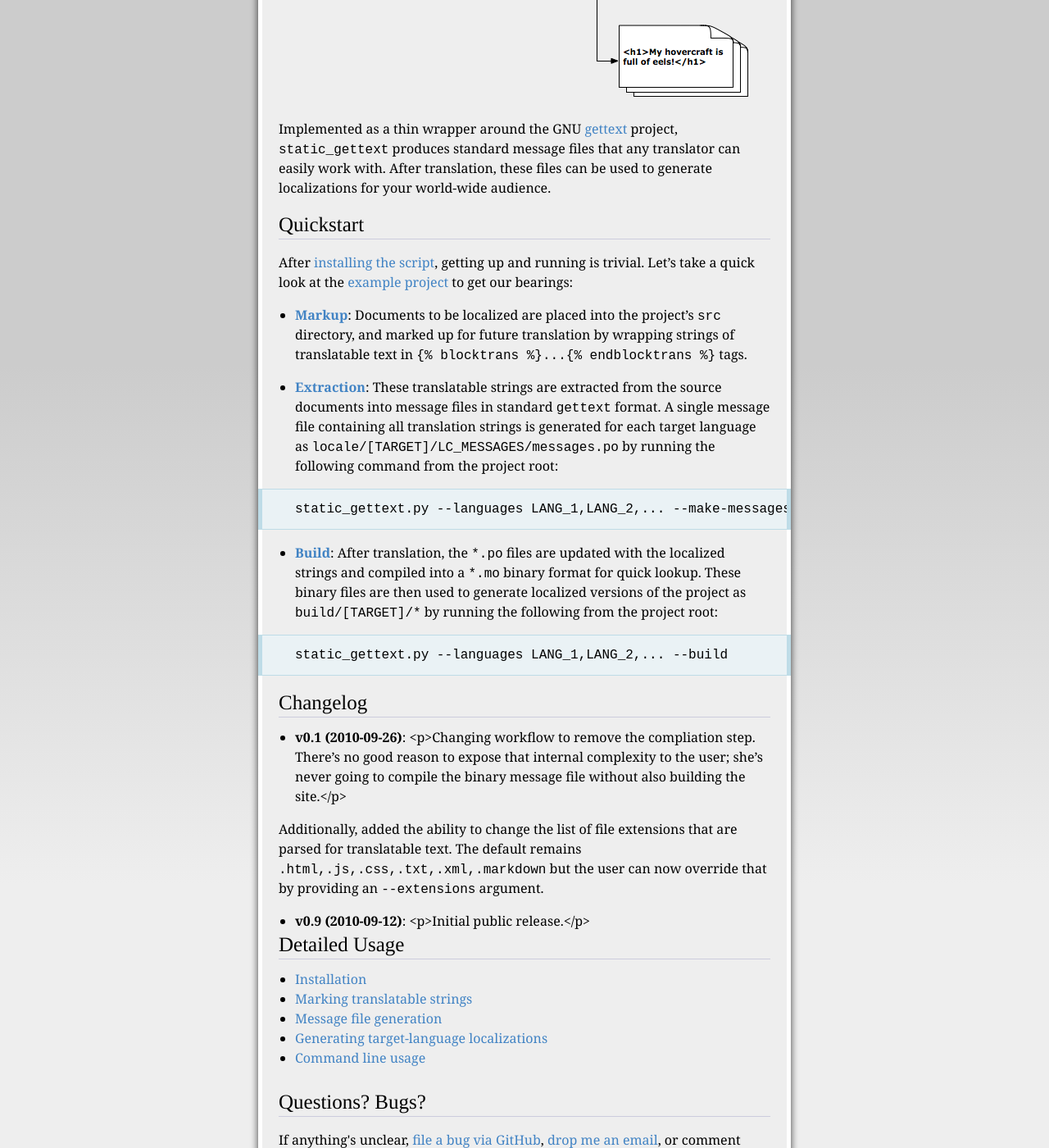
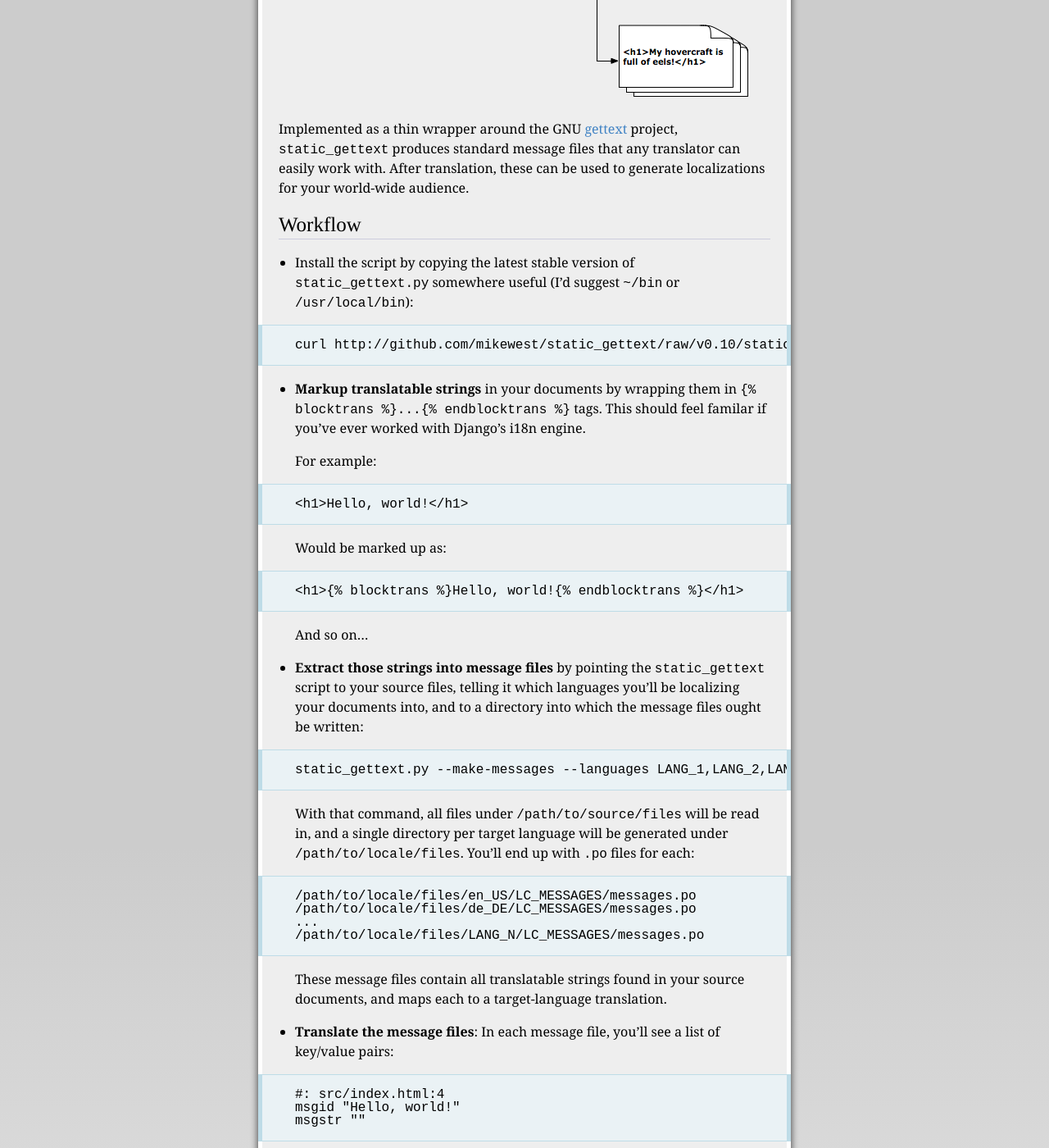
Before and after one commit to mikewest/mikewest.github.com, a Jekyll site: the page built from static_gettext/index.markdown, in a window 1280 px wide and 1400 px high, scrolled down 606 px. Shown: the whole window at 82% size. Built offline with Jekyll 4.4.1, drawn with Linux system fonts in a browser that asks for light colours; Markdown is read by kramdown in place of the engine named in the settings; some of the changed text lies outside the part shown.

Commit message:
Reworking the static_gettext documentation.

```diff
--- a/_layouts/static_gettext.html
+++ b/_layouts/static_gettext.html
@@ -3,14 +3,12 @@ layout: default
 ---
     <h1><a href="/static_gettext" rel="home"><code>static_gettext</code></a><span class="offscreen">: </span>Localization for Static Documents</h1>
     <ul class="actions">
-      <li><a href="http://github.com/mikewest/static_gettext/tarball/v0.9" class="cta">Download current version (v0.9)</a></li>
+      <li><a href="http://github.com/mikewest/static_gettext/tarball/v0.10" class="cta">Download current version (v0.10)</a></li>
       <li><a href="http://github.com/mikewest/static_gettext" class="cta">Source code on GitHub</a></li>
     </ul>
 
     {{ content }}
-
-
-
+<!--
     <ul class="usage" role="navigation">
       <li><a href="./install.html">Installation</a></li>
       <li><a href="./markup.html">Marking translatable strings</a></li>
--- a/jslint_utils/index.markdown
+++ b/jslint_utils/index.markdown
@@ -96,9 +96,11 @@ already put a project together, you'll need to do a few things:
 Changelog
 ---------
 
+<ul>
 {% for post in site.categories.jslint_utils %}
-*   **v{{ post.version }} ({{ post.date | date: "%Y-%m-%d" }})**: {{ post.content }}
+  <li><strong>v{{ post.version }} ({{ post.date | date: "%Y-%m-%d" }})</strong>: {{ post.content }}</li>
 {% endfor %}
+</ul>
 
 Questions?  Bugs?
 -----------------
--- a/static_gettext/index.markdown
+++ b/static_gettext/index.markdown
@@ -15,51 +15,101 @@ to translate as a group.
 
 Implemented as a thin wrapper around the GNU [gettext][] project,
 `static_gettext` produces standard _message files_ that any translator can
-easily work with.  After translation, these files can be used to generate
+easily work with.  After translation, these can be used to generate
 localizations for your world-wide audience.
 
 [gettext]:  http://www.gnu.org/software/gettext/
 
-Quickstart
-----------
+Workflow
+--------
 
-After [installing the script][install], getting up and running is trivial.
-Let's take a quick look at the [example project][example] to get our bearings:
+*   Install the script by copying the latest stable version of
+    `static_gettext.py` somewhere useful (I'd suggest `~/bin` or
+    `/usr/local/bin`):
 
-*   **[Markup][]**: Documents to be localized are placed into the project's `src`
-    directory, and marked up for future translation by wrapping strings of
-    translatable text in `{{ '{' }}% blocktrans %}...{{ '{' }}% endblocktrans %}`
-    tags.
+        curl http://github.com/mikewest/static_gettext/raw/v0.10/static_gettext.py > /usr/local/bin/static_gettext.py
 
-*   **[Extraction][]**: These translatable strings are extracted from the source
-    documents into _message files_ in standard `gettext` format.  A single
-    message file containing all translation strings is generated for each
-    target language as `locale/[TARGET]/LC_MESSAGES/messages.po` by running
-    the following command from the project root:
+*   **Markup translatable strings** in your documents by wrapping them
+    in `{{ '{' }}% blocktrans %}...{{ '{' }}% endblocktrans %}` tags.
+    This should feel familar if you've ever worked with Django's i18n
+    engine.
 
-        static_gettext.py --languages LANG_1,LANG_2,... --make-messages
+    For example:
 
-*   **[Build][]**: After translation, the `*.po` files are updated with the
-    localized strings and compiled into a `*.mo` binary format for quick
-    lookup.  These binary files are then used to generate localized versions
-    of the project as `build/[TARGET]/*` by running the following from the
-    project root:
+        <h1>Hello, world!</h1>
 
-        static_gettext.py --languages LANG_1,LANG_2,... --build
+    Would be marked up as:
 
+        <h1>{{ '{' }}% blocktrans %}Hello, world!{{ '{' }}% endblocktrans %}</h1>
+
+    And so on...
+
+*   **Extract those strings into _message files_** by pointing the `static_gettext`
+    script to your source files, telling it which languages you'll be localizing
+    your documents into, and to a directory into which the message files
+    ought be written:
+
+        static_gettext.py --make-messages --languages LANG_1,LANG_2,LANG_3,... --input=/path/to/source/files --locale=/path/to/locale/files
+
+    With that command, all files under `/path/to/source/files` will be read in,
+    and a single directory per target language will be generated under
+    `/path/to/locale/files`.  You'll end up with `.po` files for each:
+
+        /path/to/locale/files/en_US/LC_MESSAGES/messages.po
+        /path/to/locale/files/de_DE/LC_MESSAGES/messages.po
+        ...
+        /path/to/locale/files/LANG_N/LC_MESSAGES/messages.po
+
+    These _message files_ contain all translatable strings found in your source
+    documents, and maps each to a target-language translation.
+
+*   **Translate the message files**: In each message file, you'll see a list of
+    key/value pairs:
+
+        #: src/index.html:4
+        msgid "Hello, world!"
+        msgstr ""
+
+    Your job is straightforward: add the proper translation as the `msgstr` component
+    of the pair:
+
+        #: src/index.html:4
+        msgid "Hello, world!"
+        msgstr "Hallo Welt!"
+
+    Easy!
+
+*   **Build localized versions of your documents** by pointing the script at
+    your source files, the target languages, the message file root, and a directory
+    into which the localizations ought be written:
+
+        static_gettext.py --build --languages LANG_1,LANG_2,LANG_3,... --input=/path/to/source/files --locale=/path/to/locale/files --output=/path/to/output/files
+
+    A subdirectory of `/path/to/output/files` will be created for each target
+    language, and each file inside `/path/to/source/files` will be copied over
+    with translatable strings replaced with the target language version:
+
+        /path/to/output/files/en_US/index.html:
+
+            <h1>Hello, world!</h1>
+
+        /path/to/output/files/de_DE/index.html:
+
+            <h1>Hallo Welt!</h1>
+
+The [example project][example] you'll find in the [GitHub repository][example]
+shows the recommend project layout: everything in a single tree, with source
+files under `./src`, message files under `./locale`, and built localizations
+under `./build`.  Those serve as the defaults for the `--input`, `--output`,
+and `--locale` arguments.
+
+[example]:  http://github.com/mikewest/static_gettext/tree/master/example/
 
 Changelog
 ---------
 
+<ul>
 {% for post in site.categories.static_gettext: %}
-*   **v{{ post.version }} ({{ post.date | date: "%Y-%m-%d" }})**: {{ post.content }}
+  <li><strong>v{{ post.version }} ({{ post.date | date: "%Y-%m-%d" }})</strong>: {{ post.content }}</li>
 {% endfor %}
-
-Detailed Usage
---------------
-
-[Markup]:     markup.html
-[Extraction]: extraction.html
-[Build]:      build.html
-[install]:  ./install.html
-[example]:  http://github.com/mikewest/static_gettext/tree/master/example/
+</ul>
```
Also changed, not shown: other parts of _layouts/static_gettext.html (+3 -3 lines).
